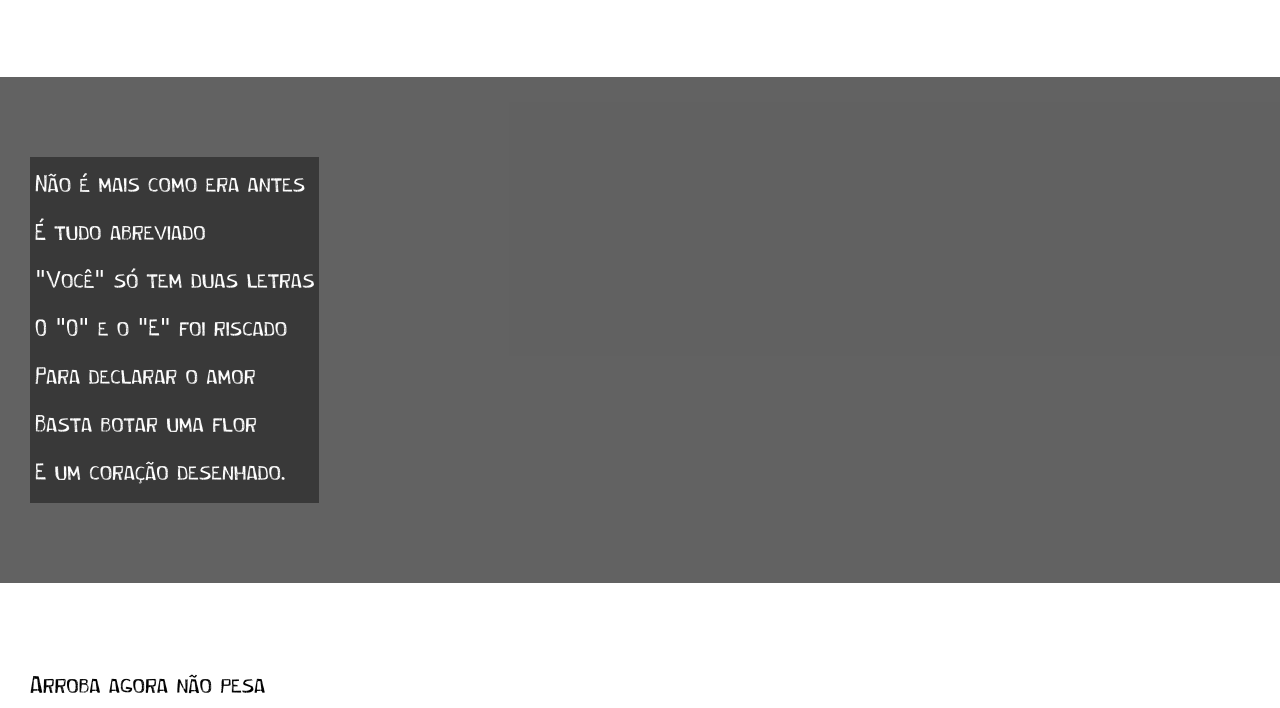
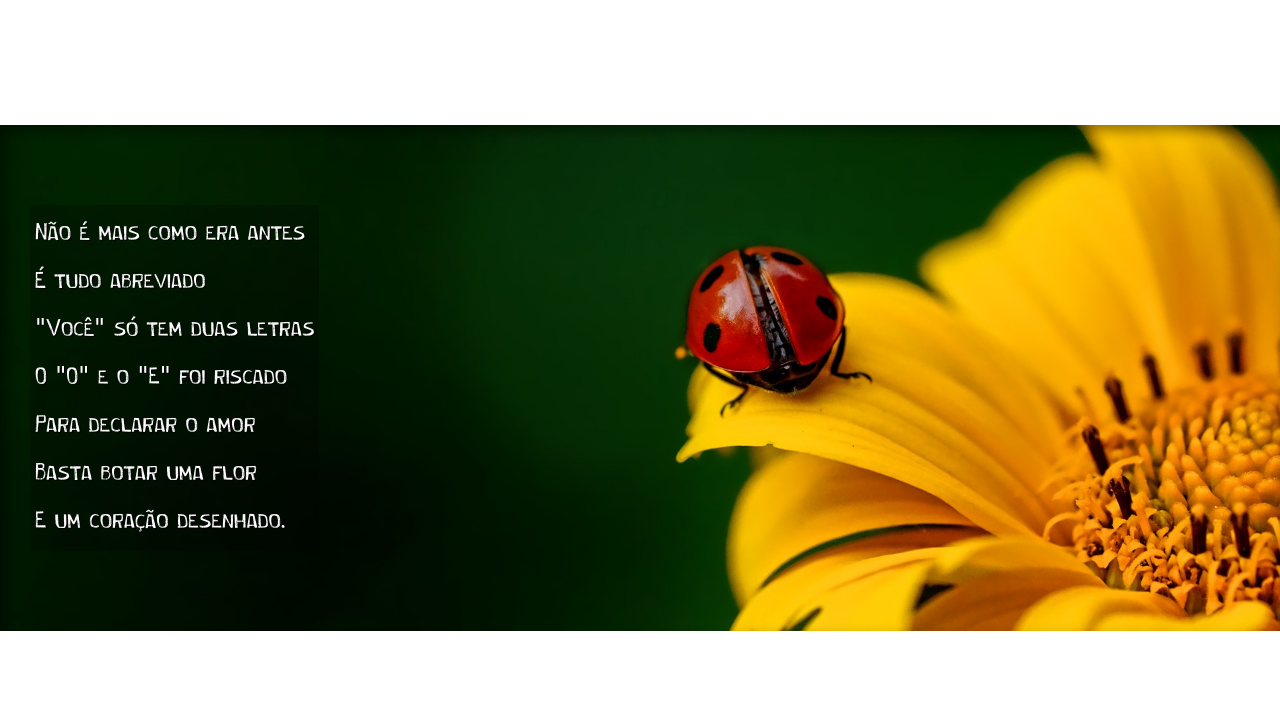
Before and after one commit to rafaelribeirong/html-css, a plain HTML site: page desafios-curso/d011/index.html in a window 1280 px wide. Shown: the part 661-1369 px from the top of the page. Drawn offline with Linux system fonts and the light colour scheme.

Commit message:
projeto cordel

```diff
--- a/desafios-curso/d011/estilo/style.css
+++ b/desafios-curso/d011/estilo/style.css
@@ -64,6 +64,10 @@ font-size: 3vh;
 
 }
 
+section > p {
+    padding-bottom: 2em;
+}
+
 section.normal {
     background-color: white;
     color: black;
@@ -72,13 +76,29 @@ section.normal {
 section.imagem {
     background-color: rgba(0, 0, 0, 0.425);
     color: white;
+    box-shadow: inset 6px 6px 13px 0px rgba(0, 0, 0, 0.411);
+    background-size: cover;
+    background-attachment: fixed;
 
 }
 
 section.imagem > p {
     display: inline-block;
     padding: 5px;
-    background-color: rgba(0, 0, 0, 0.418);
+    background-color: rgba(0, 0, 0, 0.247);
+    text-shadow: 1px 1px 0px black;
+}
+
+section#img01 {
+    background-image: url('../imagens/background001.jpg');
+    background-position: right center;
+
+}
+
+section#img02 {
+    background-image: url('../imagens/background002.jpg');
+    background-position: right center;
+
 }
 
 footer {
--- a/desafios-curso/d011/index.html
+++ b/desafios-curso/d011/index.html
@@ -32,7 +32,7 @@
     </section>
 
 
-    <section class="imagem">
+    <section class="imagem" id="img01">
         <p>
             Não é mais como era antes <br>
             É tudo abreviado <br>
@@ -71,7 +71,7 @@
 
 
 
-    <section class="imagem">
+    <section class="imagem" id="img02">
         <p>
             Tenho saudade das cartas <br>
             Escritas com a própria mão <br>
```
